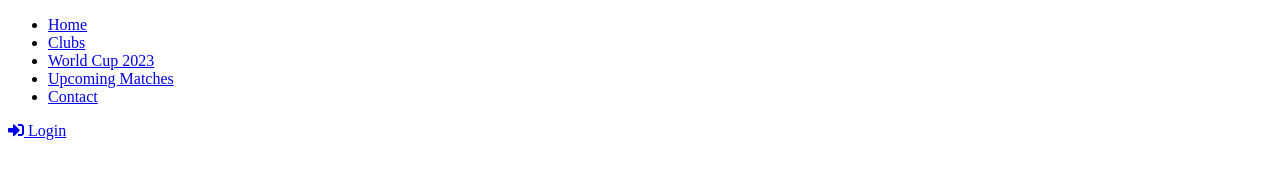
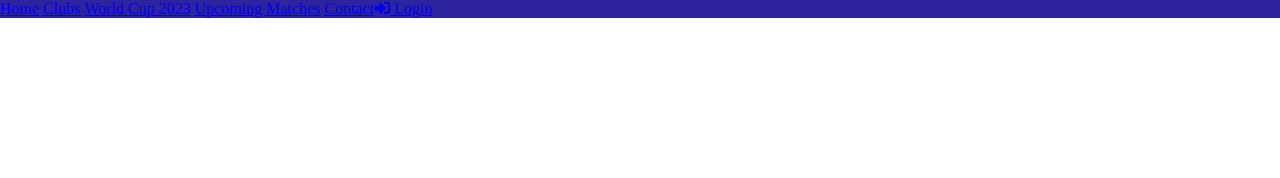
Before and after one commit to alaminphero2/first-page, a plain HTML site: page index.html in a window 1280 px wide. Drawn offline with Linux system fonts and the light colour scheme.

Commit message:
connected

```diff
--- a/index.html
+++ b/index.html
@@ -10,6 +10,7 @@
         integrity="sha512-iBBXm8fW90+nuLcSKlbmrPcLa0OT92xO1BIsZ+ywDWZCvqsWgccV3gFoRBv0z+8dLJgyAHIhR35VZc2oM/gI1w=="
         crossorigin="anonymous" referrerpolicy="no-referrer" />
     <link rel="shortcut icon" href="images/image1.png" type="image/x-icon">
+    <link rel="stylesheet" href="style.css">
 </head>
 
 <body>
--- a/style.css
+++ b/style.css
@@ -14,3 +14,18 @@ box-sizing: border-box;
 background-color:#2D25A0 ;
 
 }
+.container{
+
+}
+.menu-logo{
+display: flex;
+
+}
+.menu-weaper ul{
+list-style-type: none;
+
+}
+.menu-weaper ul li{
+display: inline-block;
+
+}
```
